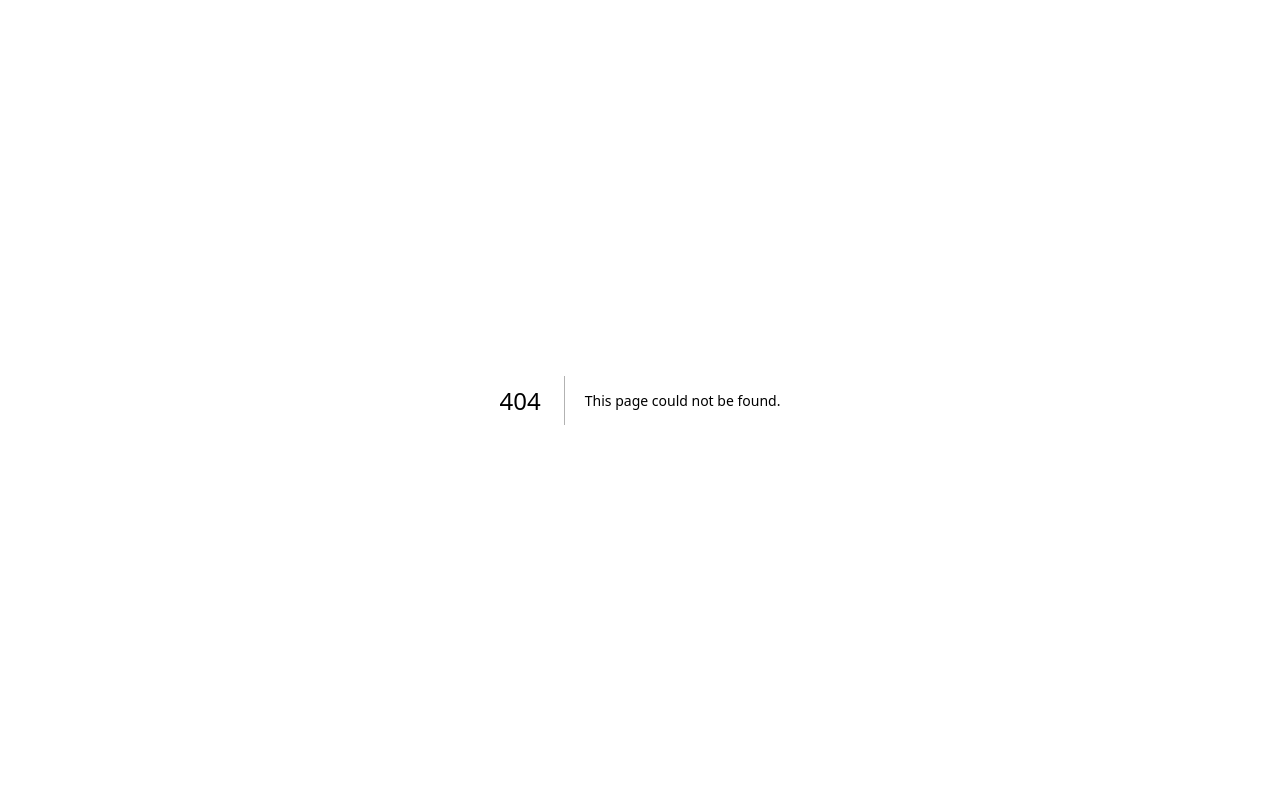
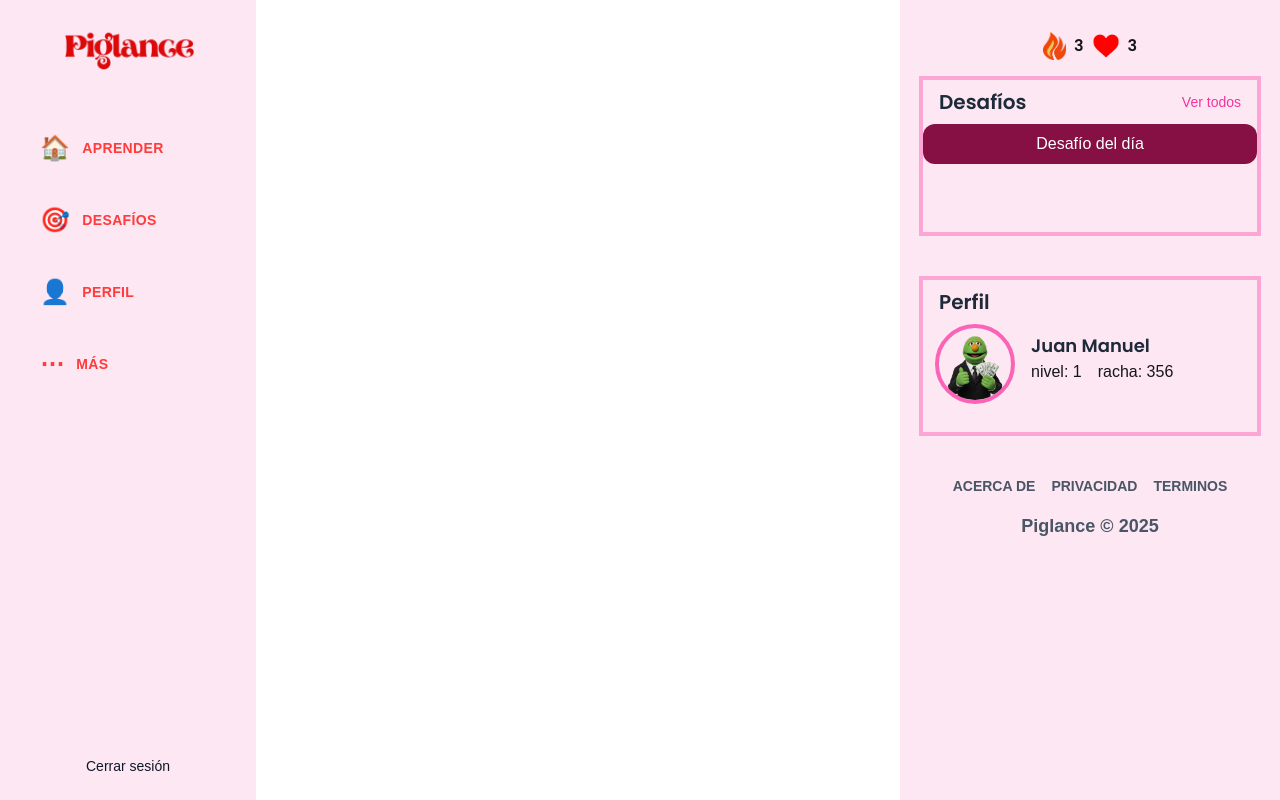
Before and after one commit to DonSociedad/FrontEnd-3er-corte-, a Next.js app: page /logged in a window 1280 px wide. Before the commit this address had no page. Built offline with nearby package versions, Linux system fonts and the light colour scheme.

Commit message:
added header and footer for the main page after login

```diff
--- /dev/null
+++ b/app/(webpage)/logged/page.tsx
@@ -0,0 +1,15 @@
+//home
+import FooterComponent from "@/components/organism/footerComponent";
+import HeaderComponent from "@/components/organism/headerComponent";
+import AnimatedContainer from "@/components/utilities/animatedContainer";
+import FooterComponentLogged from "@/components/organism/footerComponentLogged";
+
+export default function LoggedPage() {
+  return (
+    <>
+        <HeaderComponent />
+        <div>Hola</div>
+        <FooterComponentLogged />
+    </>
+  );
+}
--- a/app/page.tsx
+++ b/app/page.tsx
@@ -6,8 +6,16 @@ import AnimatedContainer from "@/components/utilities/animatedContainer";
 export default function HomePage() {
   return (
     <>
-      <HeaderComponent />
+      <div className="flex items-center justify-between px-6 py-4 bg-pink-100 text-gray-800 shadow-md">
+        <div className="flex items-center">
+        <a href="/" className="-m-1.5 p-1.5 flex items-center">
+          <span className="sr-only">Piglance</span>
+          {/* Logo de Piglance, se encuentra en la carpeta public donde se deben de poner las imagenes */}
+          <img className="h-20 w-auto" src="/Piglance.png" alt="Piglance" />
 
+        </a>
+      </div>
+      </div>
       <main className="min-h-screen bg-neutral-50 flex flex-col">
         {/* First section - Image */}
         <AnimatedContainer>
--- /dev/null
+++ b/components/organism/footerComponentLogged.tsx
@@ -0,0 +1,69 @@
+import { Poppins } from 'next/font/google'
+
+
+const poppins = Poppins({
+  subsets: ['latin'],
+  weight: ['400', '600', '700'],
+})
+
+export default function FooterComponentLogged() {
+  return (
+    <aside className="fixed top-0 right-0 h-screen w-95 bg-pink-100 z-50 flex flex-col">
+      <div className="flex justify-center mt-4 items-center p-4 gap-2">
+        <div className="flex items-center gap-2">
+          <img src="/fire icon.png" alt="Numero de vidas" className="h-7 w-auto" />
+
+          <span className={`${poppins.className} font-semibold`}>
+            3
+          </span>
+        </div>
+
+        <div className="flex items-center gap-2">
+          <img src="/corazon.png" alt="Numero de vidas" className="h-7 w-auto" />
+          <span className={`${poppins.className} font-semibold`}>
+            3
+          </span>
+        </div>
+      </div>
+
+      <div>
+        <div className='flex flex-col mb-10 border-4 border-pink-300 h-40 w-9/10 mx-auto overflow-hidden'>
+            <div className="flex justify-between items-center px-4 py-2"> <h1 className={`${poppins.className} text-xl font-semibold text-gray-800`}> Desafíos </h1> <a href="#" className="text-pink-500 text-sm font-medium hover:underline"> Ver todos </a> </div>
+            <div className=""> <a href="#" className="bg-pink-900 text-white py-2 flex justify-center items-center rounded-xl hover:bg-pink-800 transition" > Desafío del día </a> </div>
+        </div>
+        <div className='flex flex-col mt-10 mb-10 border-4 border-pink-300 h-40 w-9/10 mx-auto overflow-hidden'>
+            <div className="flex justify-between items-center px-4 py-2"> <h1 className={`${poppins.className} text-xl font-semibold text-gray-800`}> Perfil </h1> </div>
+            <div className='flex'>
+                <div className='ml-3 w-20 h-20 rounded-full border-4 border-pink-400 overflow-hidden flex-shrink-0'>
+                    <a href="#">
+                    <img src="/hombre muppet.png" alt="foto de perfil" className=''/>
+                    </a>
+                </div>
+
+                <div className='ml-4 mt-2'>
+                    <h2 className={`${poppins.className} text-lg font-semibold text-gray-800`}> Juan Manuel </h2>
+                    <div className='flex gap-4'>
+                        <h1>nivel: 1</h1>
+                        <h1>racha: 356</h1>
+                    </div>
+                </div>
+            </div>
+
+        </div>
+      </div>
+
+      <div>
+        <div className='flex gap-4 justify-center mb-4 text-sm '>
+            <div><a href="#" className='text-gray-600 hover:text-pink-900 font-semibold'>ACERCA DE</a></div>
+            <div><a href="#" className='text-gray-600 hover:text-pink-900 font-semibold'>PRIVACIDAD</a></div>
+            <div><a href="#" className='text-gray-600 hover:text-pink-900 font-semibold'>TERMINOS</a></div>
+        </div>
+        <div>
+            <div className="text-center text-lg text-gray-600 font-semibold">
+            Piglance © {new Date().getFullYear()}
+            </div>
+        </div>
+      </div>
+    </aside>
+  );
+}
--- a/components/organism/headerComponent.tsx
+++ b/components/organism/headerComponent.tsx
@@ -1,58 +1,67 @@
-import ButtonComponent from "../atoms/buttonComponents";
-
 export default function HeaderComponent() {
-return (
-  <header className="flex items-center justify-between px-6 py-4 bg-pink-100 text-gray-800 shadow-md">
-    {/* Contenedor general */}
-    <nav className="flex items-center justify-between w-full">
-
-      {/* Logo */}
-      <div className="flex items-center">
-        <a href="/" className="-m-1.5 p-1.5 flex items-center">
-          <span className="sr-only">Piglance</span>
-          {/* Logo de Piglance, se encuentra en la carpeta public donde se deben de poner las imagenes */}
-          <img className="h-20 w-auto" src="/Piglance.png" alt="Piglance" />
-
+  return (
+    <aside className="flex flex-col bg-pink-100 text-white w-64 h-screen p-6 fixed left-0 top-0">
+      {/* LOGO */}
+      <div className="flex items-center justify-center mb-10">
+        <a href="/logged" className="flex flex-col items-center">
+          <img className="h-12 w-auto mb-2" src="/Piglance.png" alt="Piglance" />
         </a>
       </div>
 
-      {/* Nav */}
-      <div className="hidden lg:flex space-x-6 text-base font-medium">
-        <a href="/" className="hover:text-pink-600">Inicio</a>
-        <a href="/user_manual" className="hover:text-pink-600">Cómo funciona</a>
-        <a href="/courses" className="hover:text-pink-600">Cursos</a>
-        <a href="/community" className="hover:text-pink-600">Comunidad</a>
+      {/* NAV PRINCIPAL */}
+      <div className="flex flex-col flex-1 justify-start items-center">
+        <nav className="flex flex-col gap-4 w-full">
+          {/* Ejemplo de item seleccionado */}
+          <a
+            href="#"
+            className="flex items-center gap-3 px-4 py-3 rounded-xl transition hover:bg-pink-900 font-bold text-[#ff3b3b] tracking-wide text-sm hover:text-white"
+          >
+            <span className="text-2xl">🏠</span>
+            <span className="">
+              APRENDER
+            </span>
+          </a>
+
+
+          <a
+            href="#"
+            className="flex items-center gap-3 px-4 py-3 rounded-xl transition hover:bg-pink-900 font-bold text-[#ff3b3b] tracking-wide text-sm hover:text-white"
+          >
+            <span className="text-2xl">🎯</span>
+            <span className="">
+              DESAFÍOS
+            </span>
+          </a>
+
+
+          <a
+            href="#"
+            className="flex items-center gap-3 px-4 py-3 rounded-xl transition hover:bg-pink-900 font-bold text-[#ff3b3b] tracking-wide text-sm hover:text-white"
+          >
+            <span className="text-2xl">👤</span>
+            <span className="">
+              PERFIL
+            </span>
+          </a>
+
+          <a
+            href="#"
+            className="flex items-center gap-3 px-4 py-3 rounded-xl transition hover:bg-pink-900 font-bold text-[#ff3b3b] tracking-wide text-sm hover:text-white"
+          >
+            <span className="text-2xl">⋯</span>
+            <span className="">
+              MÁS
+            </span>
+          </a>
+        </nav>
       </div>
 
-      {/* Acciones con texto */}
-      <div className="flex items-center space-x-6">
-        <div className="flex flex-col items-center">
-          <button className="p-2 rounded-full bg-gray-100 hover:bg-pink-100">🔍</button>
-          <span className="text-xs mt-1 text-gray-600">Búsqueda</span>
-        </div>
-
-        <div className="flex flex-col items-center">
-          <button className="p-2 rounded-full bg-gray-100 hover:bg-pink-100">🔔</button>
-          <span className="text-xs mt-1 text-gray-600">Notificaciones</span>
-        </div>
-
-        <div className="flex flex-col items-center">
-          <button className="p-2 rounded-full bg-gray-100 hover:bg-pink-100">👤</button>
-          <a href= "perfil" className="text-xs mt-1 text-gray-600">Cuenta</a>
-        </div>
-
-        <a href="login">
-          <ButtonComponent type={1} content="Iniciar sesión" />
-        </a>
-
-
-        <a href="register">
-            <ButtonComponent type={1} content="Registrarse" />
-        </a>
-
-
+      {/* BOTÓN INFERIOR */}
+      <div className="mt-auto flex justify-center">
+        <button className="text-sm text-gray-900 hover:text-red-900 transition">
+          Cerrar sesión
+        </button>
       </div>
-    </nav>
-    </header>
+    </aside>
   );
 }
```
Also changed, not shown: public/corazon.png (added), public/fire icon.png (added).
